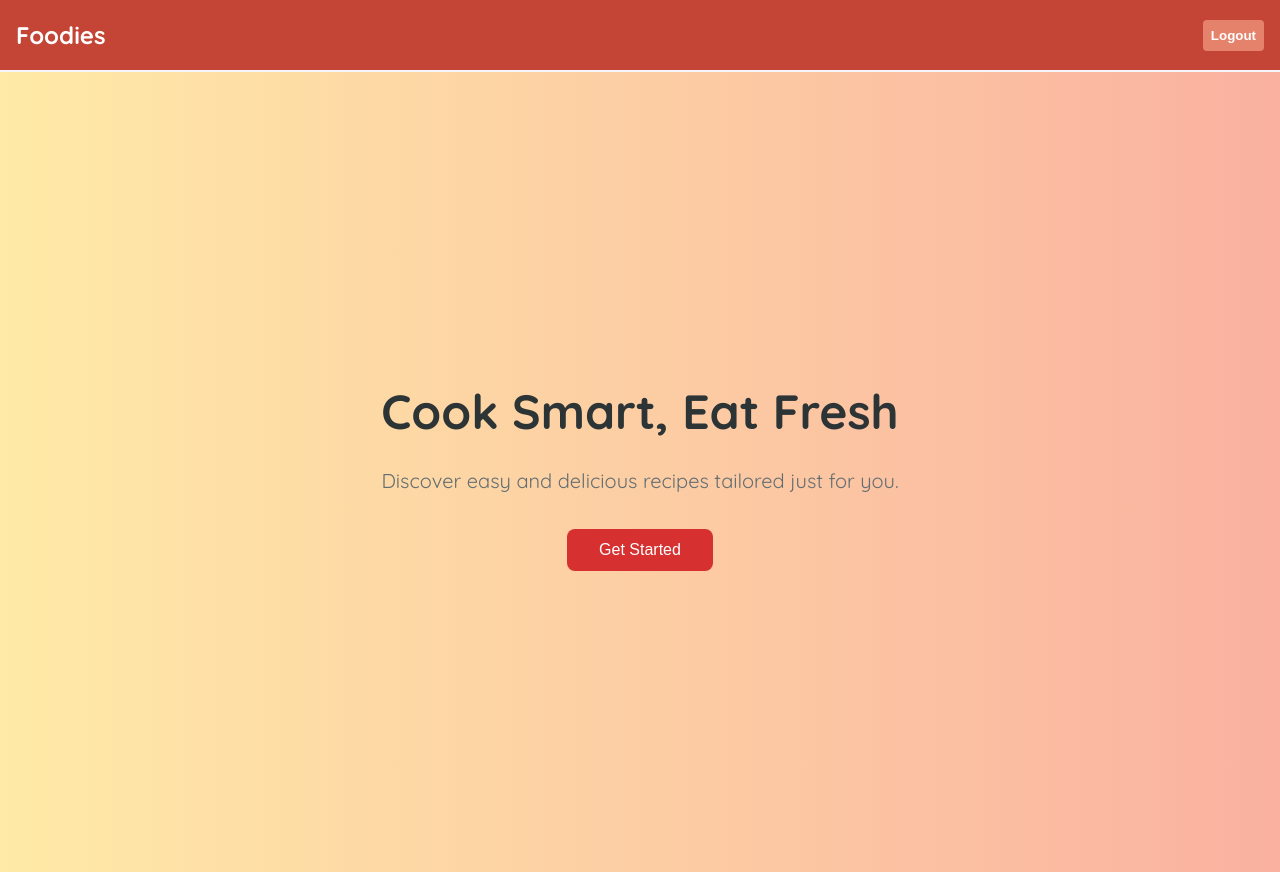
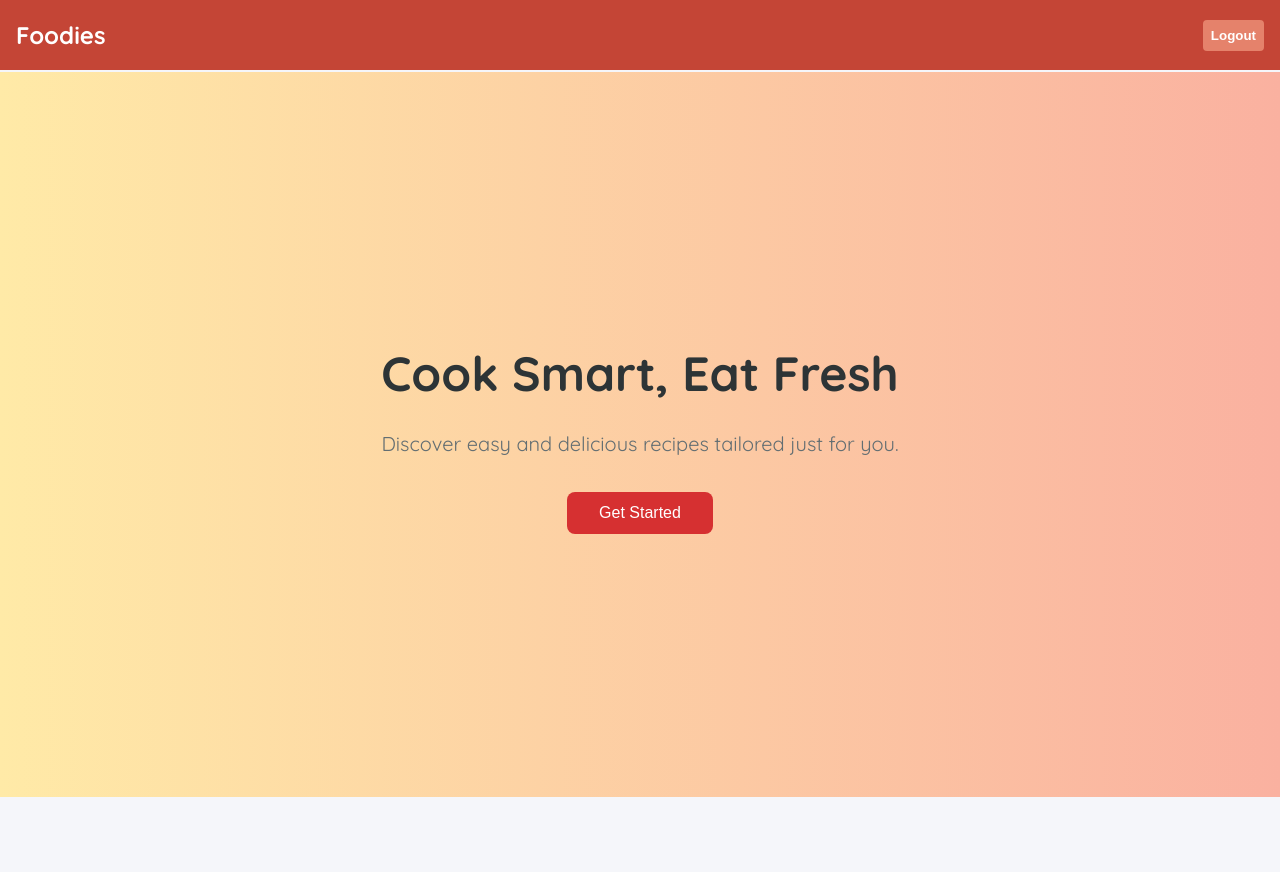
Before and after one commit to Varun-Kelkar/feature-flag-demo, a React (Vite) app: page / in a window 1280 px wide. After the commit the page ends 800 px from the top, so only its background shows below. Built offline with nearby package versions, Linux system fonts and the light colour scheme; no server answers; what launchdarkly-react-client-sdk would draw is missing.

Commit message:
changed height of hero component

```diff
--- a/src/components/Hero/Hero.module.scss
+++ b/src/components/Hero/Hero.module.scss
@@ -5,7 +5,7 @@
   padding: 4rem 2rem;
   background: linear-gradient(to right, #ffeaa7, #fab1a0);
   text-align: center;
-  min-height: 100dvh;
+  height: 100%;
 }
 
 .content {
```
